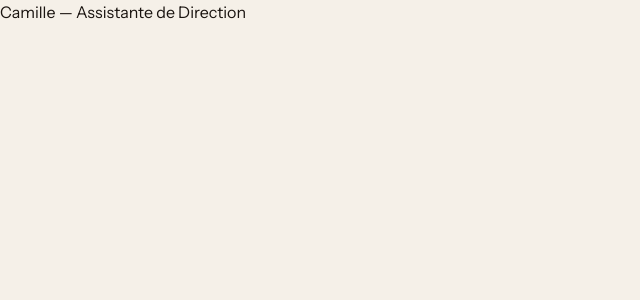
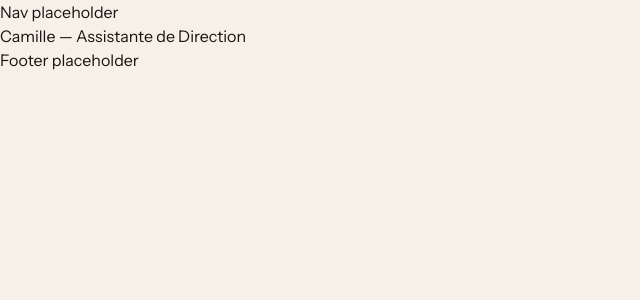
Before and after one commit to Maxime-Maguet/camille-ad, a Next.js app: page / in a window 1280 px wide. Shown: the top 300 px of the page, without its empty margins (0-640 px from the left). Built offline with nearby package versions, Linux system fonts and the light colour scheme.

Commit message:
feat: layout racine avec Nav et Footer placeholder

```diff
--- a/app/layout.tsx
+++ b/app/layout.tsx
@@ -1,9 +1,10 @@
 import type { Metadata } from "next";
-import { Playfair_Display, Instrument_Sans, Geist } from "next/font/google";
+import { Playfair_Display, Instrument_Sans } from "next/font/google";
 import "./globals.css";
 import { cn } from "@/lib/utils";
 
-const geist = Geist({subsets:['latin'],variable:'--font-sans'});
+import Nav from "@/components/sections/Nav";
+import Footer from "@/components/sections/Footer";
 
 const playfair = Playfair_Display({
   variable: "--font-playfair",
@@ -32,9 +33,13 @@ export default function RootLayout({
   return (
     <html
       lang="fr"
-      className={cn(playfair.variable, instrumentSans.variable, "font-sans", geist.variable)}
+      className={cn(playfair.variable, instrumentSans.variable, "font-sans")}
     >
-      <body>{children}</body>
+      <body>
+        <Nav />
+        {children}
+        <Footer />
+      </body>
     </html>
   );
 }
--- /dev/null
+++ b/components/sections/Footer.jsx
@@ -0,0 +1,7 @@
+export default function Footer() {
+  return (
+    <footer>
+      <p>Footer placeholder</p>
+    </footer>
+  );
+}
--- /dev/null
+++ b/components/sections/Nav.tsx
@@ -0,0 +1,7 @@
+export default function Nav() {
+  return (
+    <nav>
+      <p>Nav placeholder</p>
+    </nav>
+  );
+}
```
Also changed, not shown: 1 other file (tests, documents, lock files or other folders).
